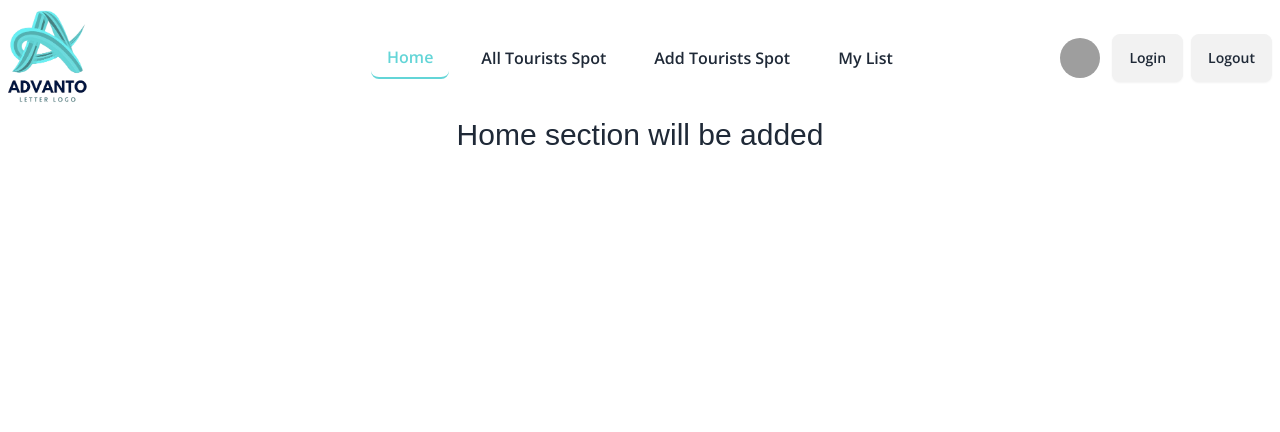
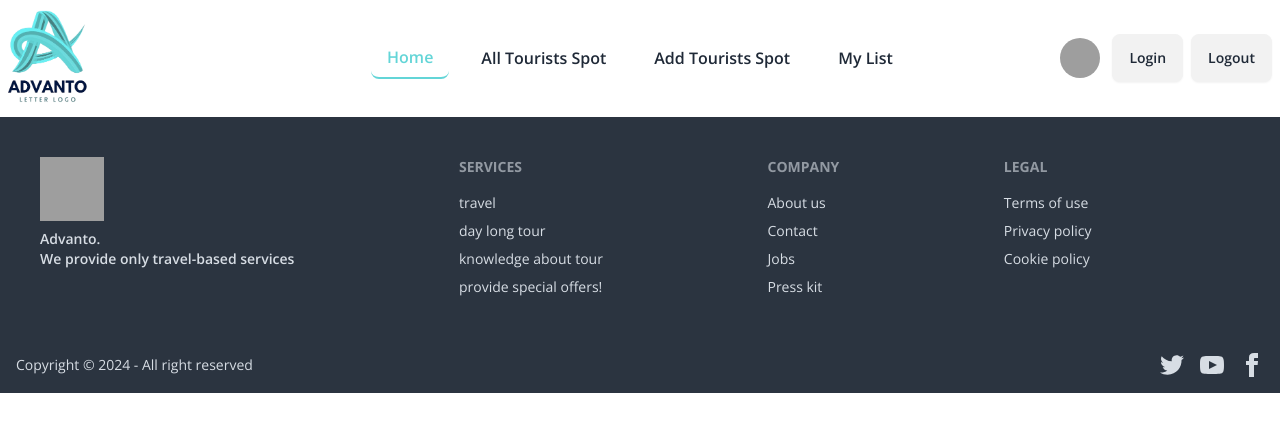
Before and after one commit to tawhid8t/Advanto, a React (Vite) app: page / in a window 1280 px wide. Shown: the top 432 px of the page. Built offline with nearby package versions, Linux system fonts and the light colour scheme; no server answers; grey boxes are pictures that could not be loaded; a web font is replaced by a local one.

Commit message:
404 page not found section done

```diff
--- a/package.json
+++ b/package.json
@@ -10,11 +10,14 @@
     "preview": "vite preview"
   },
   "dependencies": {
+    "@mantine/core": "^7.9.1",
+    "@mantine/hooks": "^7.9.1",
     "firebase": "^10.11.1",
     "localforage": "^1.10.0",
     "match-sorter": "^6.3.4",
     "prop-types": "^15.8.1",
     "react": "^18.2.0",
+    "react-awesome-slider": "^4.1.0",
     "react-dom": "^18.2.0",
     "react-icons": "^5.2.1",
     "react-router-dom": "^6.23.1",
@@ -33,6 +36,9 @@
     "eslint-plugin-react-hooks": "^4.6.0",
     "eslint-plugin-react-refresh": "^0.4.6",
     "postcss": "^8.4.38",
+    "postcss-preset-mantine": "^1.15.0",
+    "postcss-simple-vars": "^7.0.1",
+    "sass": "^1.77.1",
     "tailwindcss": "^3.4.3",
     "vite": "^5.2.0"
   }
--- a/src/Components/Home/Home.jsx
+++ b/src/Components/Home/Home.jsx
@@ -1,8 +1,8 @@
+
 const Home = () => {
     return (
-        <div>
-            <h1 className="text-center text-3xl bold">Home section will be added</h1>
-        </div>
+       <div></div>
+
     );
 };
 
--- /dev/null
+++ b/src/Error/PageNotFound.jsx
@@ -0,0 +1,23 @@
+
+import { Link } from 'react-router-dom';
+import image from '../assets/images/404Error.jpg';
+
+
+const PageNotFound = () => {
+    return (
+        <div className='container mx-auto'>
+            <div className='flex justify-between items-center flex-col-reverse lg:flex-row p-4'>
+                <div className=''>
+                    <h1 className='bold text-3xl mb-6'>Something is not right...</h1>
+                    <p className='text-[#868EA4] text-lg'>Page you are trying to open does not exist. You may have mistyped the address, or the page has been moved to another URL. If you think this is an error contact support.</p>
+                    <Link to="/"><button className='btn mt-6 bg-[#00BABE] text-white'>Get back to home page</button></Link>
+                </div>
+                <div className='flex lg:justify-end'>
+                    <img className='w-3/4' src={image} alt="" />
+                </div>
+            </div>
+        </div>
+    );
+};
+
+export default PageNotFound;
--- a/src/Routes/Root.jsx
+++ b/src/Routes/Root.jsx
@@ -1,11 +1,15 @@
 import { Outlet } from "react-router-dom";
 import Navbar from "../Shared/Navbar";
+import Footer from "../Shared/Footer";
 
 const Root = () => {
     return (
-        <div className="container mx-auto">
-            <Navbar></Navbar>
-            <Outlet></Outlet>
+        <div>
+            <div className="container mx-auto">
+                <Navbar></Navbar>
+                <Outlet></Outlet>
+            </div>
+            <Footer></Footer>
         </div>
     );
 };
--- /dev/null
+++ b/src/Shared/Footer.jsx
@@ -0,0 +1,49 @@
+
+
+const Footer = () => {
+    return (
+        <div>
+            <footer className="footer p-10 bg-neutral text-neutral-content">
+                <aside>
+                    <img className="w-16 h-16" src="https://i.postimg.cc/RZY6ZR1v/Advanto-logo-removebg-preview2.png" alt="" />
+                    <p className="font-semibold">Advanto.<br />We provide only travel-based services</p>
+                </aside>
+                <nav>
+                    <h6 className="footer-title">Services</h6>
+                    <a className="link link-hover">travel</a>
+                    <a className="link link-hover">day long tour</a>
+                    <a className="link link-hover">knowledge about tour</a>
+                    <a className="link link-hover">provide special offers!</a>
+                </nav>
+                <nav>
+                    <h6 className="footer-title">Company</h6>
+                    <a className="link link-hover">About us</a>
+                    <a className="link link-hover">Contact</a>
+                    <a className="link link-hover">Jobs</a>
+                    <a className="link link-hover">Press kit</a>
+                </nav>
+                <nav>
+                    <h6 className="footer-title">Legal</h6>
+                    <a className="link link-hover">Terms of use</a>
+                    <a className="link link-hover">Privacy policy</a>
+                    <a className="link link-hover">Cookie policy</a>
+                </nav>
+
+            </footer>
+            <footer className="footer items-center p-4 bg-neutral text-neutral-content">
+                <aside className="items-center grid-flow-col">
+
+                    <p>Copyright © 2024 - All right reserved</p>
+                </aside>
+                <nav className="grid-flow-col gap-4 md:place-self-center md:justify-self-end cursor-pointer">
+                    <a><svg xmlns="http://www.w3.org/2000/svg" width="24" height="24" viewBox="0 0 24 24" className="fill-current"><path d="M24 4.557c-.883.392-1.832.656-2.828.775 1.017-.609 1.798-1.574 2.165-2.724-.951.564-2.005.974-3.127 1.195-.897-.957-2.178-1.555-3.594-1.555-3.179 0-5.515 2.966-4.797 6.045-4.091-.205-7.719-2.165-10.148-5.144-1.29 2.213-.669 5.108 1.523 6.574-.806-.026-1.566-.247-2.229-.616-.054 2.281 1.581 4.415 3.949 4.89-.693.188-1.452.232-2.224.084.626 1.956 2.444 3.379 4.6 3.419-2.07 1.623-4.678 2.348-7.29 2.04 2.179 1.397 4.768 2.212 7.548 2.212 9.142 0 14.307-7.721 13.995-14.646.962-.695 1.797-1.562 2.457-2.549z"></path></svg>
+                    </a>
+                    <a><svg xmlns="http://www.w3.org/2000/svg" width="24" height="24" viewBox="0 0 24 24" className="fill-current"><path d="M19.615 3.184c-3.604-.246-11.631-.245-15.23 0-3.897.266-4.356 2.62-4.385 8.816.029 6.185.484 8.549 4.385 8.816 3.6.245 11.626.246 15.23 0 3.897-.266 4.356-2.62 4.385-8.816-.029-6.185-.484-8.549-4.385-8.816zm-10.615 12.816v-8l8 3.993-8 4.007z"></path></svg></a>
+                    <a><svg xmlns="http://www.w3.org/2000/svg" width="24" height="24" viewBox="0 0 24 24" className="fill-current"><path d="M9 8h-3v4h3v12h5v-12h3.642l.358-4h-4v-1.667c0-.955.192-1.333 1.115-1.333h2.885v-5h-3.808c-3.596 0-5.192 1.583-5.192 4.615v3.385z"></path></svg></a>
+                </nav>
+            </footer>
+        </div>
+    );
+};
+
+export default Footer;
--- a/src/main.jsx
+++ b/src/main.jsx
@@ -15,11 +15,13 @@ import Login from './Auth/Login';
 import SignUp from './Auth/SignUp';
 import AuthProvider from './Auth/AuthProvider';
 import SpotDetails from './Components/SpotDetails/SpotDetails';
+import PageNotFound from './Error/PageNotFound';
 
 const router = createBrowserRouter([
   {
     path: "/",
     element: <Root></Root>,
+    errorElement: <PageNotFound></PageNotFound>,
     children: [
       {
         path: '/',
```
Also changed, not shown: src/assets/images/404Error.jpg (added), 1 other file (tests, documents, lock files or other folders).
